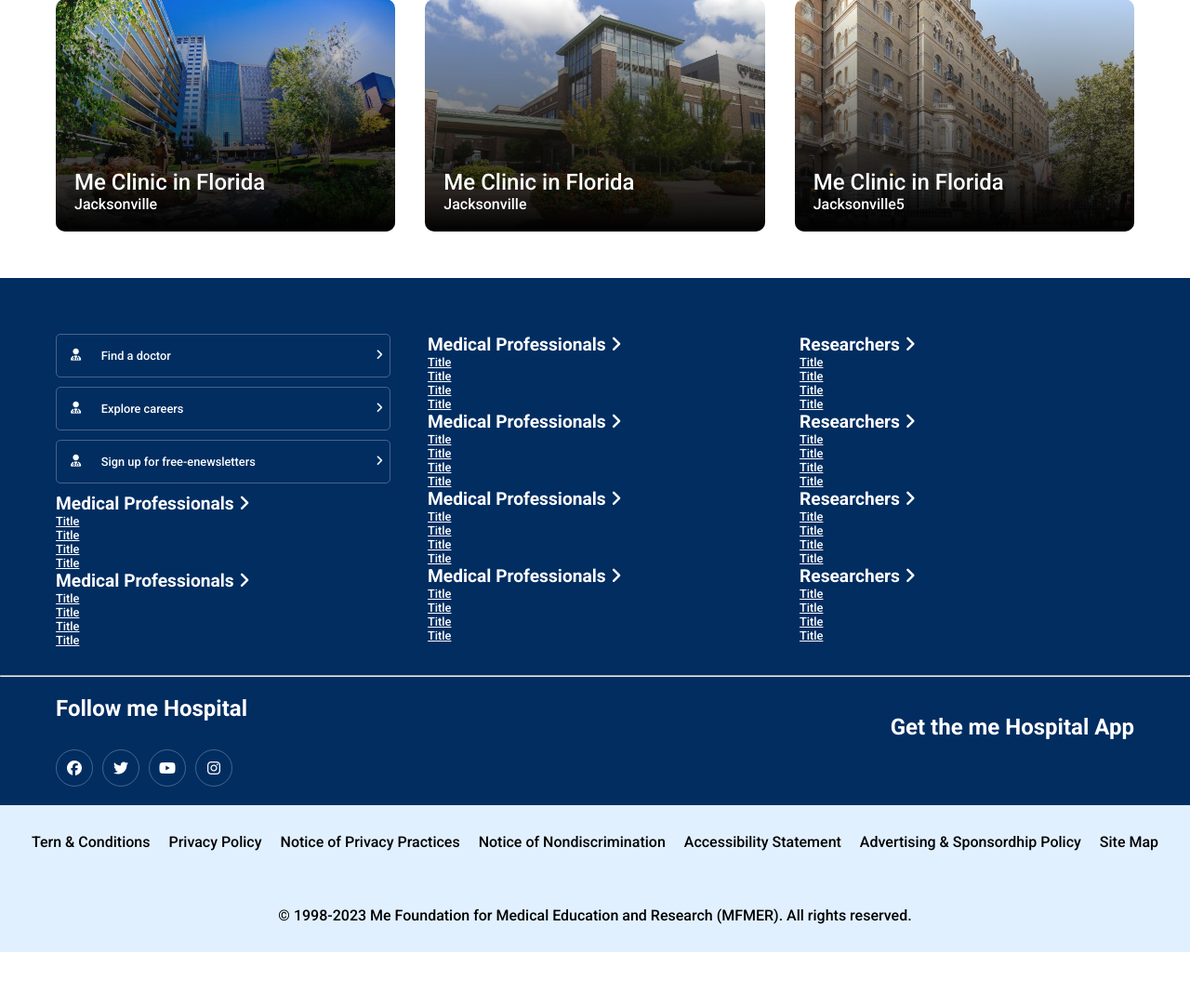
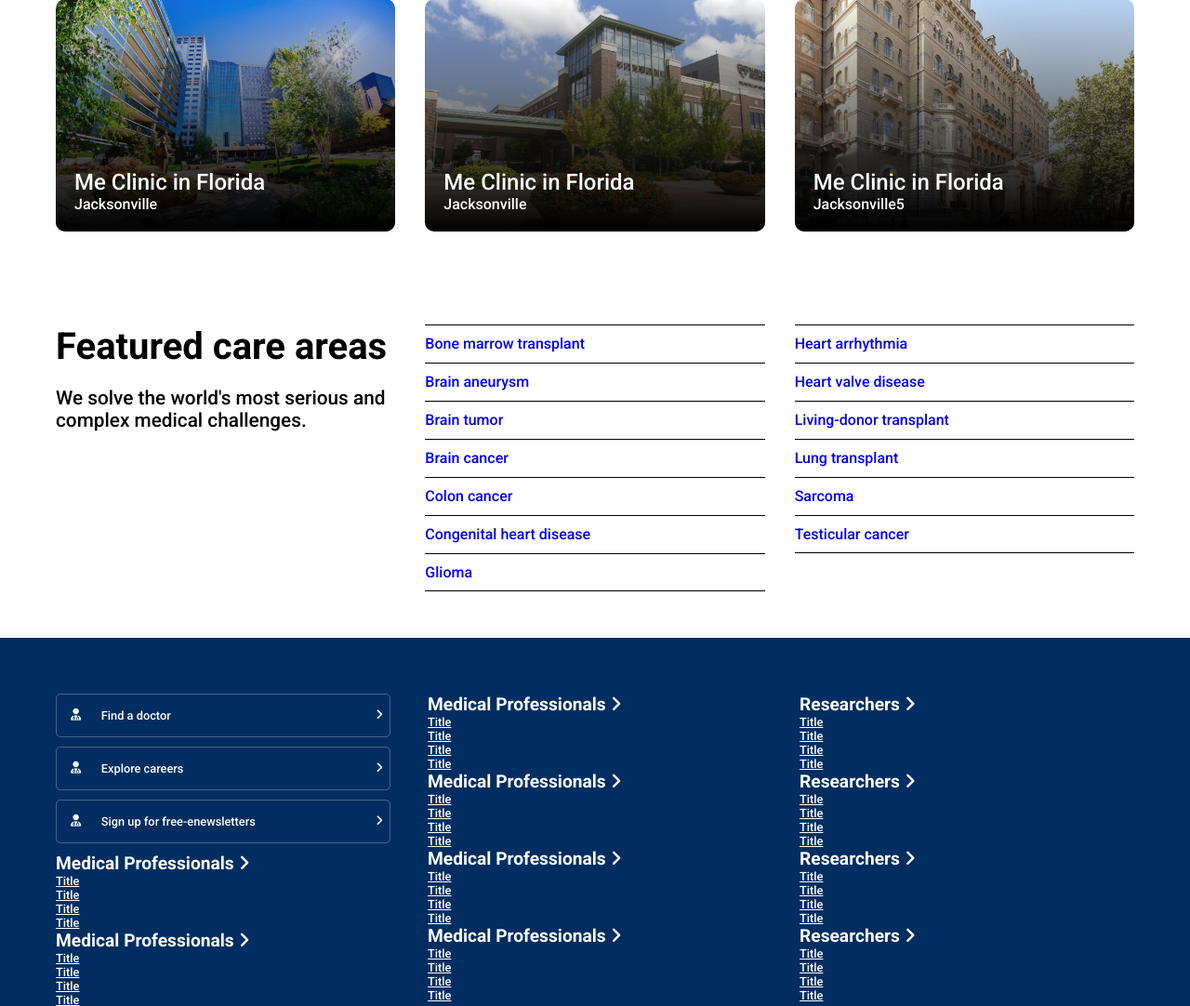
Before and after one commit to A-Al-Mamun/PHP_Hospital_MS, a PHP site: page / in a window 1280 px wide. Shown: the part 2744-3826 px from the top of the page at 93% size. Before the commit the page ends 3768 px from the top, so only its background shows below. Run offline with PHP 8.4, Linux system fonts and the light colour scheme.

Commit message:
Feature section completed

```diff
--- a/assets/css/style.css
+++ b/assets/css/style.css
@@ -439,3 +439,42 @@ main{}
     text-decoration: underline;
 }
 .loc-item-content span{}
+
+
+/* Feature Section Start */
+
+.features{
+    max-width: 1160px;
+    margin: 0 auto;
+    padding: 50px 0;
+    display: grid;
+    grid-template-columns: repeat(3, 1fr);
+    grid-gap: 2rem;
+}
+.feature-col{
+
+}
+
+.feature-col h1{
+    font-size: 2.5rem;
+    margin-bottom: 20px;
+}
+.feature-col p{
+    font-size: 1.3rem;
+}
+
+.feature-col-item{
+    display: grid;
+    grid-template-columns: repeat(1, 1fr);
+    grid-template-rows: repeat(7,1fr);
+}
+.feature-col-item a{
+    display: inline-block;
+    text-decoration: none;
+    padding: 10px 0;
+    border-top: 1px solid #000;
+}
+
+.feature-col-item a:last-child{
+    border-bottom: 1px solid #000;
+}
--- a/components/main.php
+++ b/components/main.php
@@ -134,4 +134,32 @@
     <!-- Location Section End -->
 
 
+    <!-- Feature Section Start -->
+    <div class="features">
+        <div class="feature-col">
+            <h1>Featured care areas</h1>
+            <p>We solve the world's most serious and complex medical challenges.</p>
+        </div>
+        <div class="feature-col-item">
+            <a href="#">Bone marrow transplant</a>
+            <a href="#">Brain aneurysm</a>
+            <a href="#">Brain tumor</a>
+            <a href="#">Brain cancer</a>
+            <a href="#">Colon cancer</a>
+            <a href="#">Congenital heart disease</a>
+            <a href="#">Glioma</a>
+        </div>
+        <div class="feature-col-item">
+            <a href="#">Heart arrhythmia</a>
+            <a href="#">Heart valve disease</a>
+            <a href="#">Living-donor transplant</a>
+            <a href="#">Lung transplant</a>
+            <a href="#">Sarcoma</a>
+            <a href="#">Testicular cancer</a>
+        </div>
+
+    </div>
+    <!-- Feature Section End -->
+
+
 </main>
```
